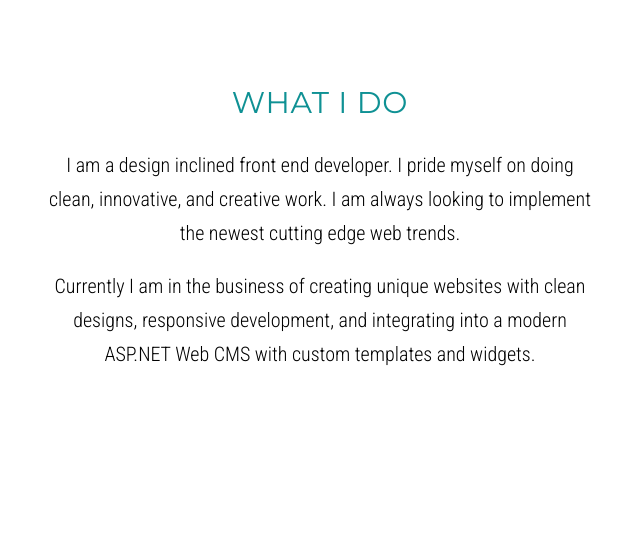
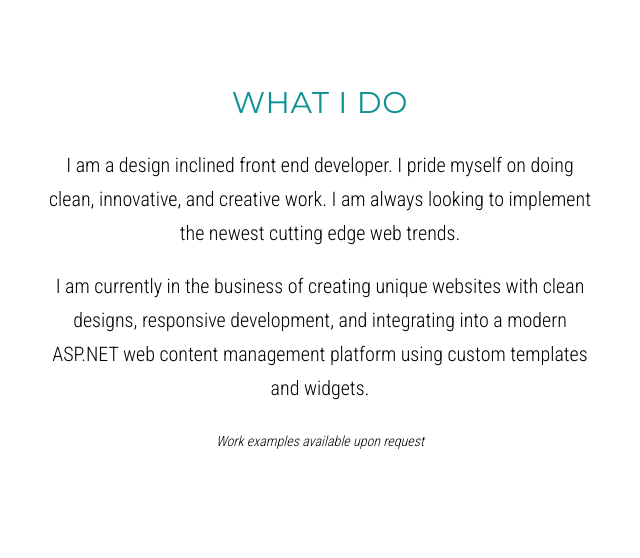
Before and after one commit to kirstenjvd/portfolio, a PHP site: page / in a window 1280 px wide. Shown: the part 851-1409 px from the top of the page, without its empty margins (320-960 px from the left). Before the commit the page ends 1217 px from the top, so only its background shows below. Run offline with PHP 8.4, Linux system fonts and the light colour scheme.

Commit message:
Copy update

```diff
--- a/index.php
+++ b/index.php
@@ -14,7 +14,9 @@
           <h2>What I do</h2>
           <p>I am a design inclined front end developer. I pride myself on doing clean, innovative, and creative work. I am always looking to implement the newest cutting edge web trends.</p>
           <br />
-          <p>Currently I am in the business of creating unique websites with clean designs, responsive development, and integrating into a modern ASP.NET Web CMS with custom templates and widgets.</p>
+          <p>I am currently in the business of creating unique websites with clean designs, responsive development, and integrating into a modern ASP.NET web content management platform using custom templates and widgets.</p>
+          <br />
+          <p style="font-size: 14px;"><em>Work examples available upon request</em></p>
         </div>
       </div>
       <div class="section career-tout">
```
